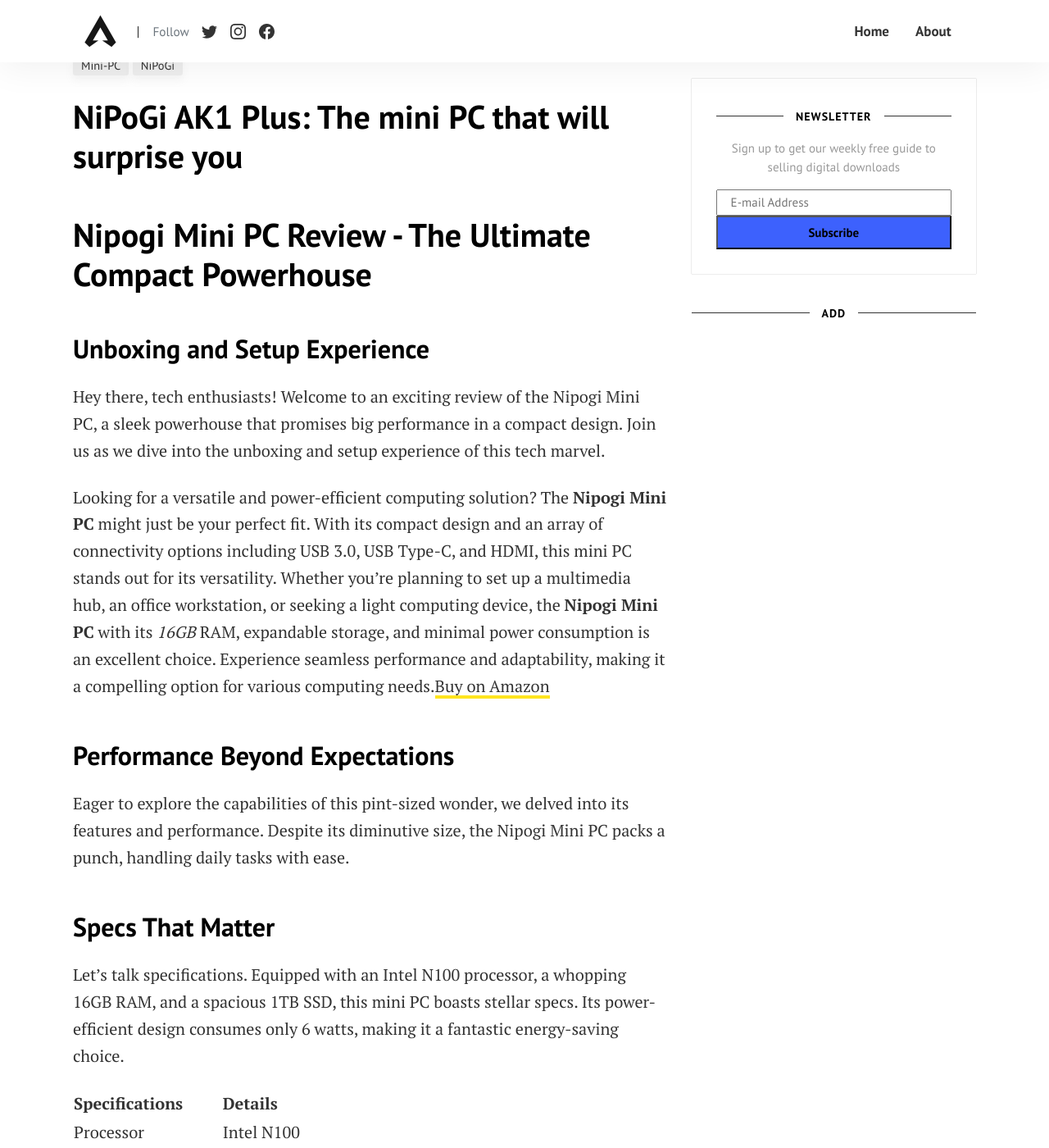
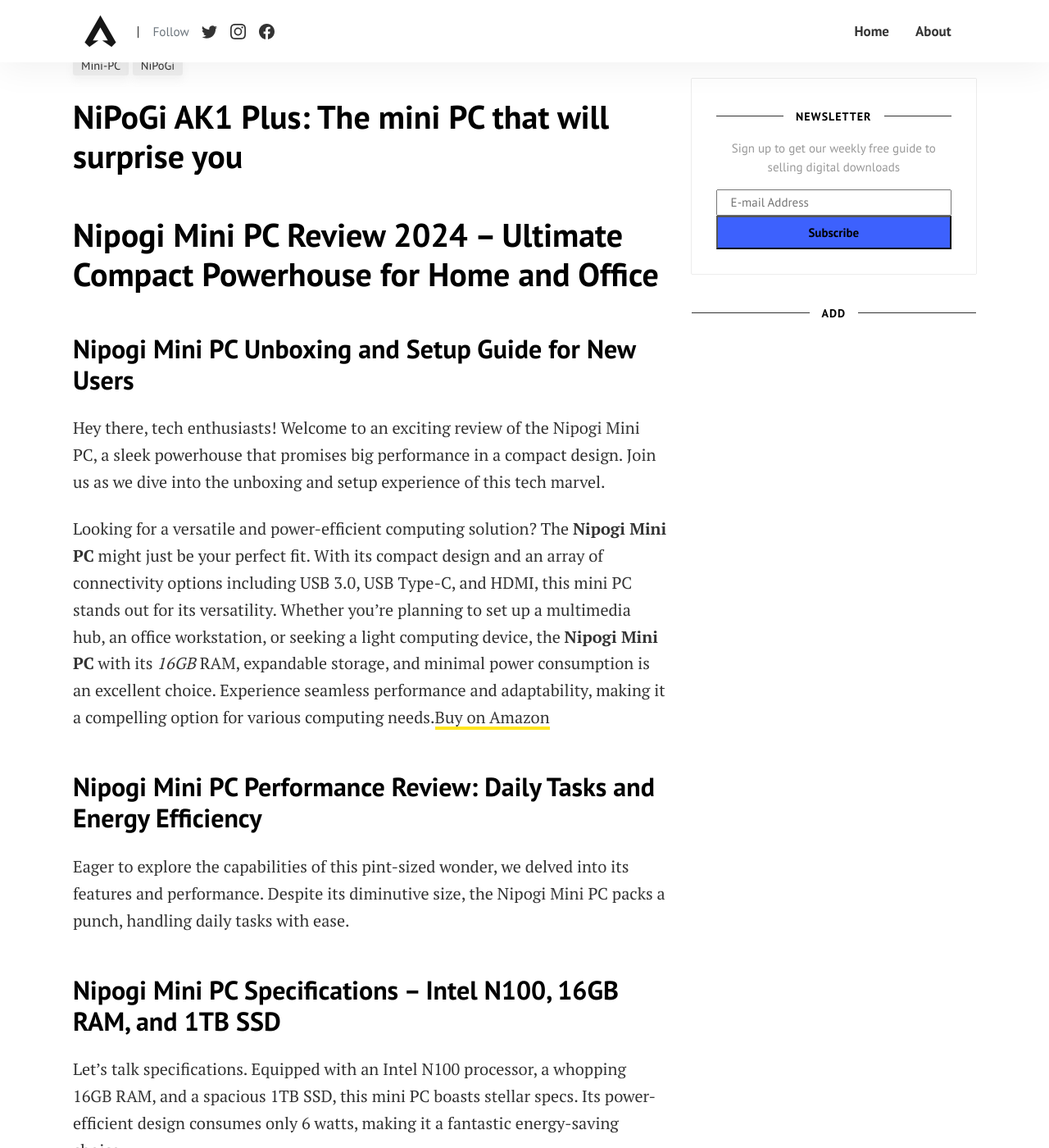
Before and after one commit to mini-pcs/mini-pcs.github.io, a Jekyll site: the page built from _posts/2023-12-29-NIPOGI AK1 PLUS.md, in a window 1280 px wide and 1400 px high, scrolled down 491 px. Shown: the whole window at 82% size. Built offline with Jekyll 4.4.1, drawn with Linux system fonts in a browser that asks for light colours; comment, search, counter and statistics services are not loaded; some of the changed text lies outside the part shown.

Commit message:
another seo optimization

```diff
--- a/_posts/2023-12-29-NIPOGI AK1 PLUS.md
+++ b/_posts/2023-12-29-NIPOGI AK1 PLUS.md
@@ -5,9 +5,9 @@
 categories: [ Mini-PC, NiPoGi ]
 image: assets/images/nigoki_ak1_plus.png
 ---
-# Nipogi Mini PC Review - The Ultimate Compact Powerhouse
+# Nipogi Mini PC Review 2024 – Ultimate Compact Powerhouse for Home and Office
 
-## Unboxing and Setup Experience
+## Nipogi Mini PC Unboxing and Setup Guide for New Users
 
 Hey there, tech enthusiasts! Welcome to an exciting review of the Nipogi Mini PC, a sleek powerhouse that promises big performance in a compact design. Join us as we dive into the unboxing and setup experience of this tech marvel.
 
@@ -15,10 +15,10 @@
 
 
 
-## Performance Beyond Expectations
+## Nipogi Mini PC Performance Review: Daily Tasks and Energy Efficiency
 Eager to explore the capabilities of this pint-sized wonder, we delved into its features and performance. Despite its diminutive size, the Nipogi Mini PC packs a punch, handling daily tasks with ease.
 
-## Specs That Matter
+## Nipogi Mini PC Specifications – Intel N100, 16GB RAM, and 1TB SSD
 Let's talk specifications. Equipped with an Intel N100 processor, a whopping 16GB RAM, and a spacious 1TB SSD, this mini PC boasts stellar specs. Its power-efficient design consumes only 6 watts, making it a fantastic energy-saving choice.
 
 | Specifications      | Details                                     |
@@ -35,14 +35,14 @@
 | Expansion           | Customizable Expansion Slot for Additional Storage |
 
 
-## Unveiling the Unboxing Experience
+##  Nipogi Mini PC Full Unboxing: What's Inside the Box?
 Opening the package was an exciting moment. The sleek, plastic-bodied Nipogi Mini PC came neatly packaged with all the essentials: HDMI cables, USB connectors, and a basic manual. Plus, the customizable expansion slot for additional storage was a thoughtful addition.
 
-## Seamless OS Switch
+## How to Install Linux on Nipogi Mini PC: Seamless OS Switch from Windows 11
 Although it arrived with Windows 11, our inclination towards a server setup led us to replace it with Linux. The transition was smooth, and Linux Mint ran flawlessly, offering optimal performance for our server needs.
 
-## Multimedia & Office Champ, Not for Gaming
+## Nipogi Mini PC for Multimedia & Office Use – Not for Gaming
 Testing this gem, we found it excelled as a multimedia hub and handled office tasks effortlessly. However, it's essential to note that for gaming, it falls short. But hey, that's not what it's designed for!
 
-## The Final Verdict
+## Nipogi Mini PC Final Verdict: Is This Compact PC Worth It?
 In conclusion, the Nipogi Mini PC stands out as a stellar choice for users seeking a powerful yet compact computing solution. Its impressive performance, energy efficiency, and affordability make it a top contender in the mini PC market.You can easily buy it here:[Buy on Amazon](https://amzn.to/48g5Hkh)
```
Also changed, not shown: 2 other files.
